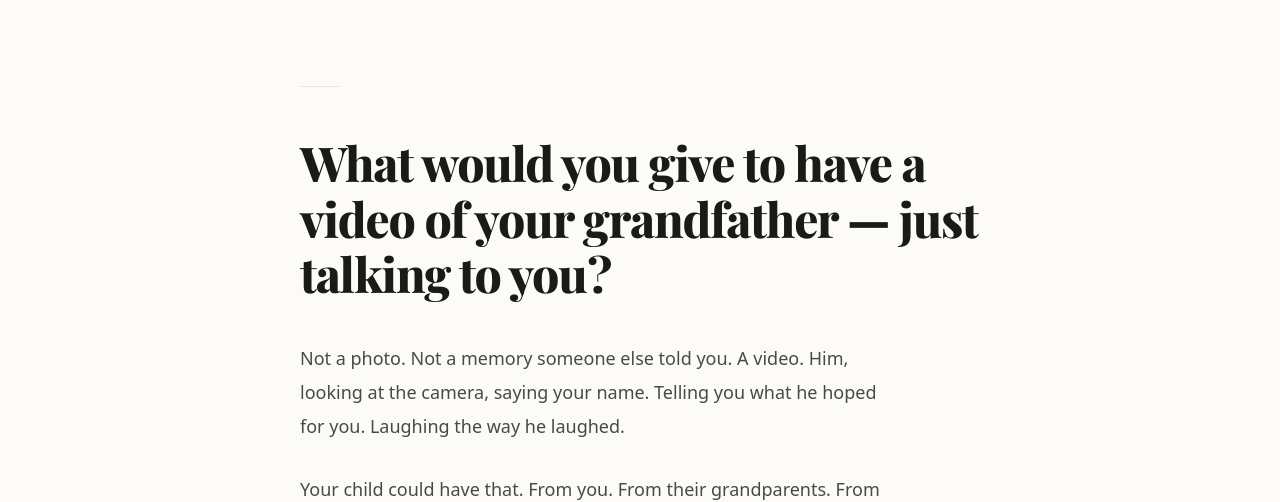
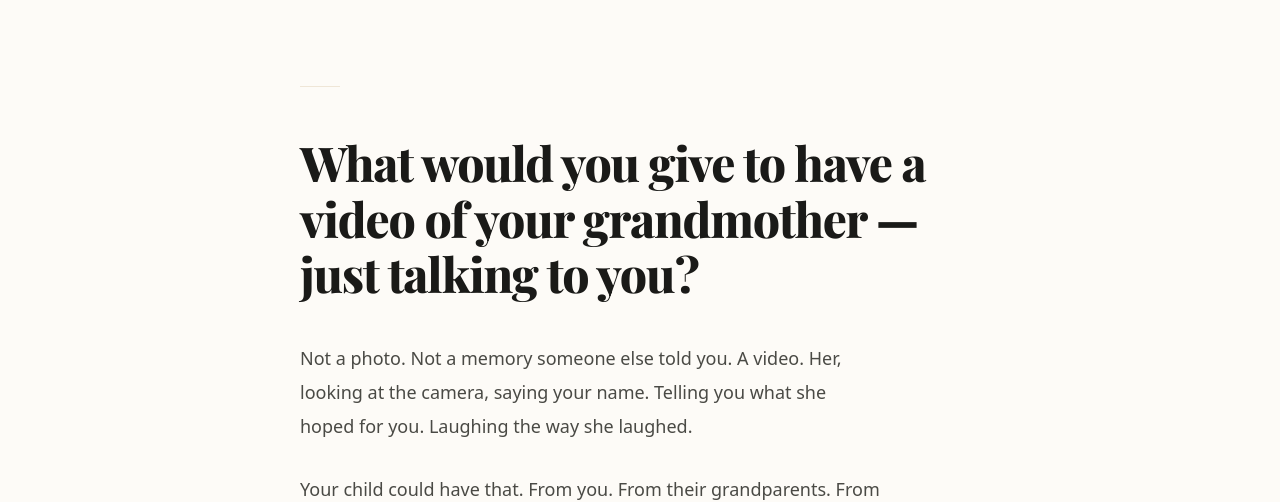
Before and after one commit to MiloBrownAgent/ourfable, a Next.js app: page / in a window 1280 px wide. Shown: the part 3940-4442 px from the top of the page. Built offline with nearby package versions, Linux system fonts and the light colour scheme; no server answers.

Commit message:
copy: grandmother not grandfather in video moment section

```diff
--- a/src/components/home/VignettesSection.tsx
+++ b/src/components/home/VignettesSection.tsx
@@ -152,7 +152,7 @@ export function VideoMomentSection() {
             color: "var(--text)",
             marginBottom: 40,
           }}>
-            What would you give to have a video of your grandfather — just talking to you?
+            What would you give to have a video of your grandmother — just talking to you?
           </p>
 
           <p style={{
@@ -162,7 +162,7 @@ export function VideoMomentSection() {
             marginBottom: 28,
             maxWidth: 580,
           }}>
-            Not a photo. Not a memory someone else told you. A video. Him, looking at the camera, saying your name. Telling you what he hoped for you. Laughing the way he laughed.
+            Not a photo. Not a memory someone else told you. A video. Her, looking at the camera, saying your name. Telling you what she hoped for you. Laughing the way she laughed.
           </p>
 
           <p style={{
```
